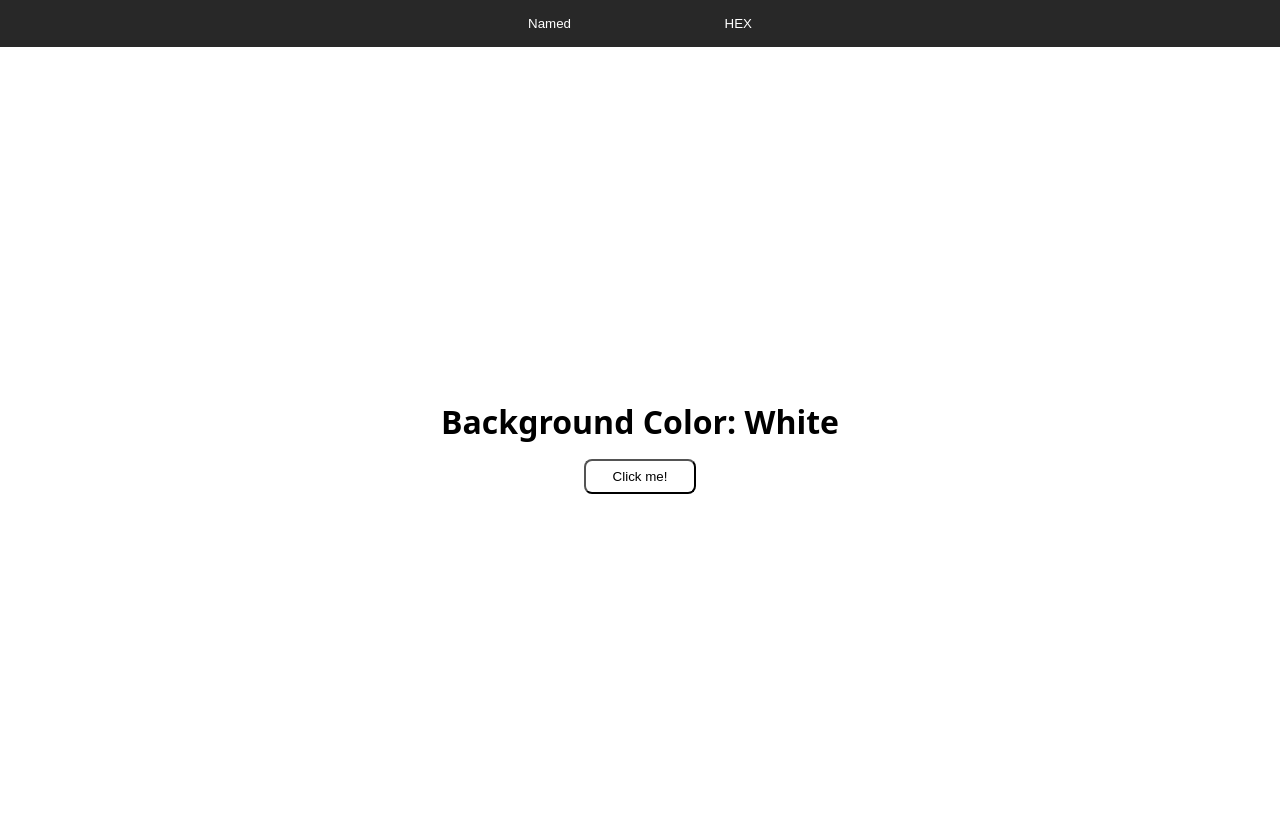
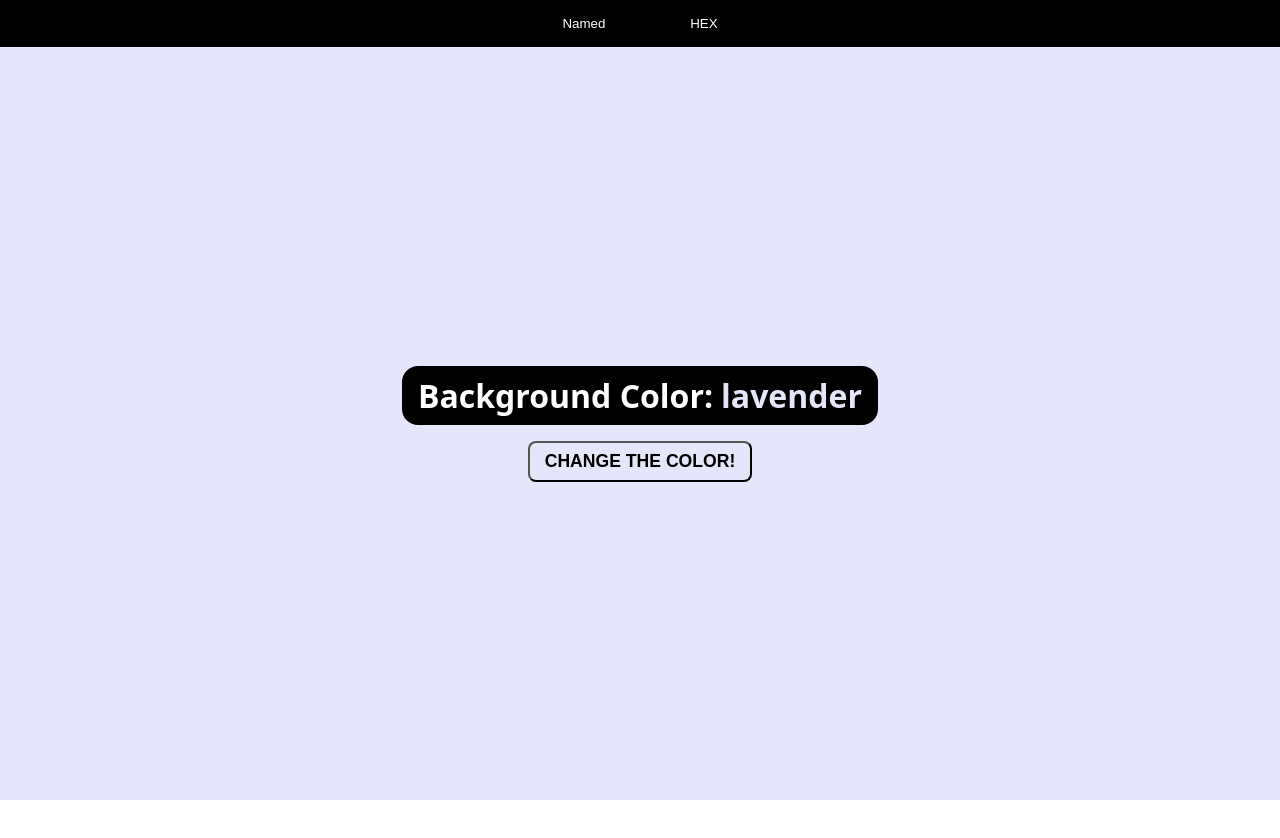
Before and after one commit to GermanGambarte/js-projects, a website with bundled scripts: page color-flipper/index.html in a window 1280 px wide. After the commit the page ends 800 px from the top, so only its background shows below. Built offline with nearby package versions, Linux system fonts and the light colour scheme.

Commit message:
add: some better styles

```diff
--- a/color-flipper/colors.js
+++ b/color-flipper/colors.js
@@ -1,4 +1,4 @@
-export const named = [
+export const NAMED = [
   'aliceblue',
   'antiquewhite',
   'aqua',
--- a/color-flipper/index.html
+++ b/color-flipper/index.html
@@ -14,10 +14,11 @@
       </div>
     </nav>
     <div class="bg-container">
-      <h1 class="bg-name">
-        Background Color: <span class="bg-color">White</span>
-      </h1>
-      <button type="button" class="bg-button">Click me!</button>
+      <div class="bg-wrapper_text">
+        <h1 class="bg-title">Background Color:</h1>
+        <span class="bg-color">White</span>
+      </div>
+      <button type="button" class="bg-button">Change the color!</button>
     </div>
     <script src="script.js" type="module"></script>
   </body>
--- a/color-flipper/script.js
+++ b/color-flipper/script.js
@@ -1,7 +1,9 @@
-import { HEX, named } from './colors.js'
+import { HEX, NAMED } from './colors.js'
 
-const container = document.querySelector('.bg-container')
-const nav = document.querySelector('.nav-wrapper_btn')
+const $container = document.querySelector('.bg-container')
+const $nav = document.querySelector('.nav-wrapper_btn')
+const $span = document.querySelector('.bg-color')
+const $btn = document.querySelector('.bg-button')
 const colorText = document.querySelector('.bg-color')
 const randomIdx = (value) => {
   return Math.floor(Math.random() * value)
@@ -10,18 +12,20 @@ let amount
 let type = 'named'
 
 const insertColor = (color) => {
-  container.style.background = `${color}`
+  $container.style.background = `${color}`
+  $btn.style.background = `${color}`
+  $span.style.color = `${color}`
   colorText.textContent = `${color}`
 }
 
 const methods = {
   named: () => {
-    amount = 147
-    insertColor(named[randomIdx(amount)])
+    amount = NAMED.length
+    insertColor(NAMED[randomIdx(amount)])
   },
   hex: () => {
     let color = '#'
-    amount = 16
+    amount = HEX.length
     for (let i = 0; i < 6; i++) {
       color += String(HEX[randomIdx(amount)])
     }
@@ -29,13 +33,15 @@ const methods = {
   }
 }
 
-nav.addEventListener('click', (e) => {
+window.addEventListener('DOMContentLoaded', methods.named())
+
+$nav.addEventListener('click', (e) => {
   if (e.target.tagName === 'BUTTON') {
     type = e.target.textContent.toLowerCase()
   }
 })
 
-container.addEventListener('click', (e) => {
+$container.addEventListener('click', (e) => {
   if (e.target.tagName === 'BUTTON') {
     // eslint-disable-next-line no-unused-expressions
     methods[type]()
--- a/color-flipper/style.css
+++ b/color-flipper/style.css
@@ -10,31 +10,34 @@
 }
 
 body {
+  display: flex;
   font-family: system-ui, -apple-system, BlinkMacSystemFont, 'Segoe UI', Roboto,
     Oxygen, Ubuntu, Cantarell, 'Open Sans', 'Helvetica Neue', sans-serif;
+  flex-direction: column;
+  height: 100vh;
 }
 
 .nav {
-  background-color: #282828;
+  background-color: black;
   display: flex;
+  flex-shrink: 0;
   justify-content: center;
   padding-block: 0.5rem;
 }
 
 .nav-wrapper_btn {
+  display: flex;
+  justify-content: space-around;
   width: 15rem;
-  display: flex;
-  justify-content: space-between;
 }
 
 .nav-btn {
-  color: white;
   background-color: transparent;
-  padding: 0.5rem;
   border-bottom: 1px solid trasparent;
   border: none;
+  color: white;
   cursor: pointer;
-  background-color: #282828;
+  padding: 0.5rem;
 }
 .nav-btn:hover {
   filter: brightness(120%);
@@ -46,21 +49,46 @@ body {
 
 .bg-container {
   display: grid;
+  flex: 1 0 auto;
+  gap: 1rem;
   place-content: center;
-  height: 100vh;
-  width: 100vw;
-  gap: 1rem;
+  transition: background-color 200ms ease;
+}
+.bg-wrapper_text {
+  align-items: center;
+  background-color: black;
+  border-radius: 1rem;
+  color: white;
+  display: flex;
+  flex-direction: column;
+  gap: 0.5rem;
+  padding: 0.5rem 1rem;
+}
+.bg-color {
+  cursor: pointer;
+  font-size: 2rem;
+  font-weight: bold;
+  transition: color 200ms ease;
 }
 
 .bg-button {
-  width: 7rem;
+  background-color: white;
+  border-radius: 0.5rem;
+  cursor: pointer;
+  font-size: 1.1rem;
+  font-weight: bold;
   margin-inline: auto;
   padding: 0.5rem;
-  background-color: transparent;
-  border-radius: 0.5rem;
-  cursor: pointer;
+  text-transform: uppercase;
+  width: 14rem;
 }
 
 .bg-button:hover {
-  background-color: #0003;
+  background-color: black !important;
+  color: white;
 }
+@media screen and (min-width: 700px) {
+  .bg-wrapper_text {
+    flex-direction: row;
+  }
+}
```
